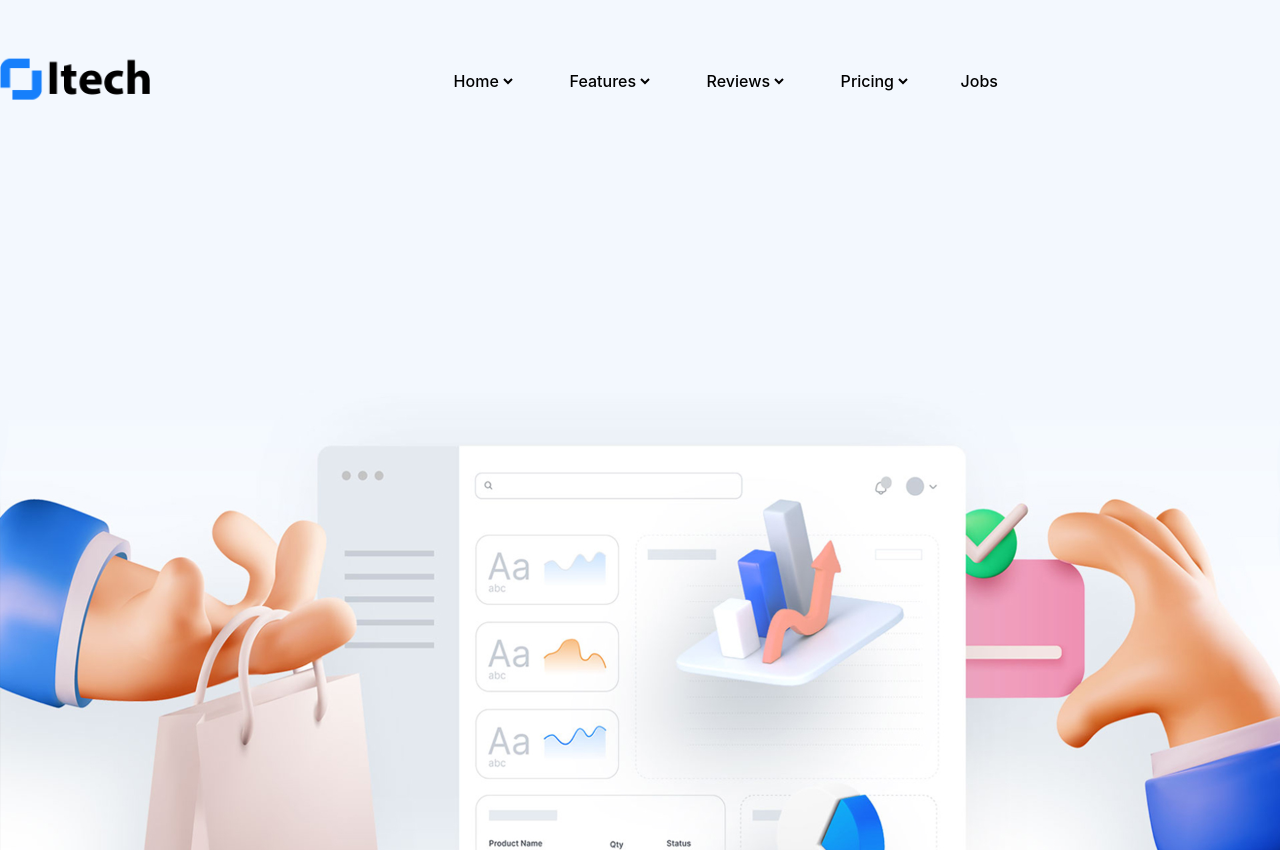
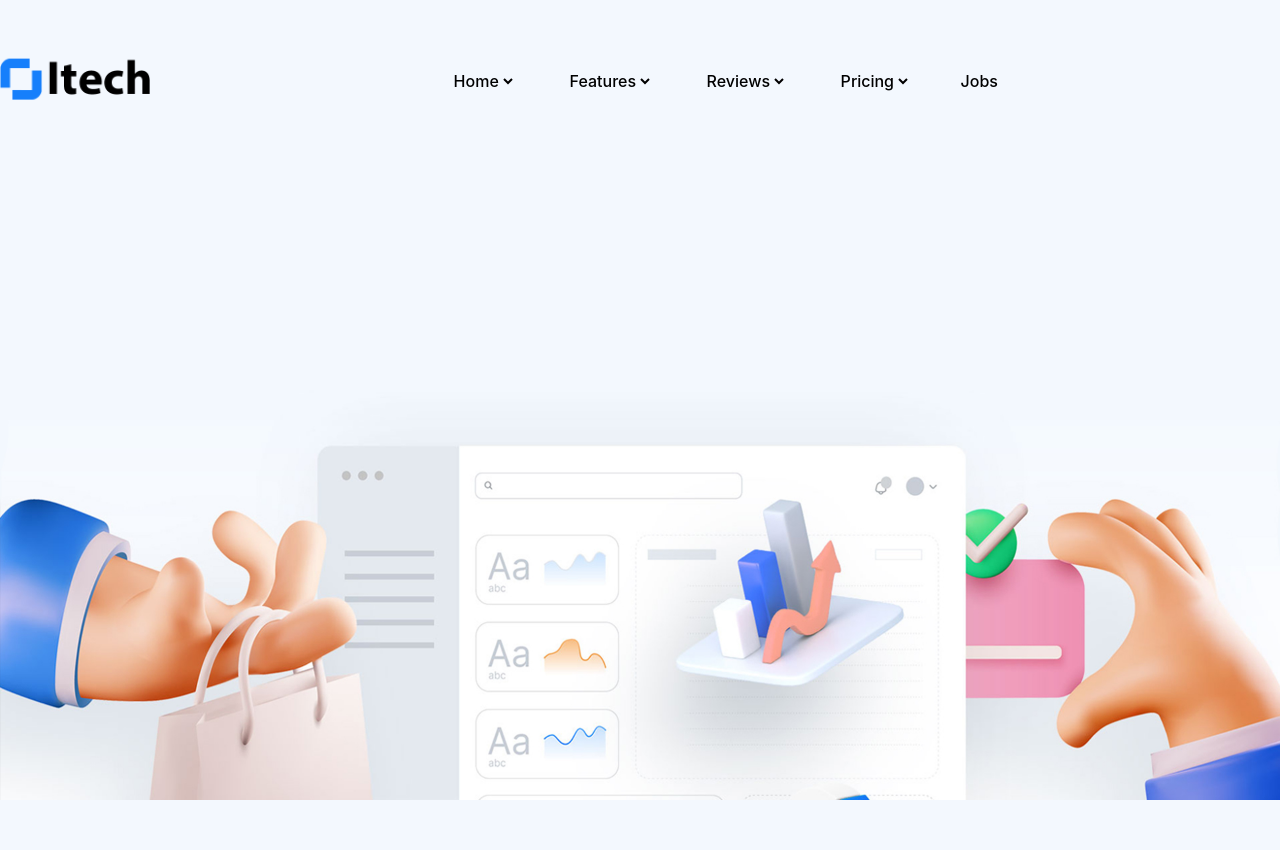
Before and after one commit to Rampat3/Project, a PHP site: page / in a window 1280 px wide; the page is wider, and only the part inside the window is pictured. After the commit the page ends 800 px from the top of that part, so only its background shows below. Run offline with PHP 8.4, Linux system fonts and the light colour scheme; some libraries are stand-ins or nearby versions.

Commit message:
update navMenu

```diff
--- a/src/sass/blocks/header.scss
+++ b/src/sass/blocks/header.scss
@@ -3,10 +3,11 @@
   margin: 0 auto;
 }
 
-body{
+header{
   background: url("../img/bg-header.jpg");
   background-size: cover;
   height: 100vh;
+  display: flow-root;
 }
 
 .navMenu{
--- a/src/sass/style.css
+++ b/src/sass/style.css
@@ -3,10 +3,11 @@
   margin: 0 auto;
 }
 
-body {
+header {
   background: url("../img/bg-header.jpg");
   background-size: cover;
   height: 100vh;
+  display: flow-root;
 }
 
 .navMenu {
--- a/www/index.php
+++ b/www/index.php
@@ -4,6 +4,7 @@
         <meta name="viewport"
               content="width=device-width, user-scalable=no, initial-scale=1.0, maximum-scale=1.0, minimum-scale=1.0">
         <meta http-equiv="X-UA-Compatible" content="ie=edge">
+        <link rel="stylesheet" href="https://cdnjs.cloudflare.com/ajax/libs/font-awesome/4.7.0/css/font-awesome.min.css">
         <link rel="stylesheet" href="https://cdn.jsdelivr.net/npm/bootstrap@4.0.0/dist/css/bootstrap.min.css" integrity="sha384-Gn5384xqQ1aoWXA+058RXPxPg6fy4IWvTNh0E263XmFcJlSAwiGgFAW/dAiS6JXm" crossorigin="anonymous">
         <link rel="stylesheet" href="../src/sass/style.css">
         <title>Project-test</title>
@@ -18,7 +19,7 @@
 
         </section>
 
-
+        <script src="../src/js/main.js"></script>
         <script src="https://code.jquery.com/jquery-3.2.1.slim.min.js" integrity="sha384-KJ3o2DKtIkvYIK3UENzmM7KCkRr/rE9/Qpg6aAZGJwFDMVNA/GpGFF93hXpG5KkN" crossorigin="anonymous"></script>
         <script src="https://cdn.jsdelivr.net/npm/popper.js@1.12.9/dist/umd/popper.min.js" integrity="sha384-ApNbgh9B+Y1QKtv3Rn7W3mgPxhU9K/ScQsAP7hUibX39j7fakFPskvXusvfa0b4Q" crossorigin="anonymous"></script>
         <script src="https://cdn.jsdelivr.net/npm/bootstrap@4.0.0/dist/js/bootstrap.min.js" integrity="sha384-JZR6Spejh4U02d8jOt6vLEHfe/JQGiRRSQQxSfFWpi1MquVdAyjUar5+76PVCmYl" crossorigin="anonymous"></script>
```
Also changed, not shown: src/contents/header.php (line endings or trailing spaces), src/js/main.js (added), 1 other file. Lines whose indentation alone changed are shown as unchanged.
